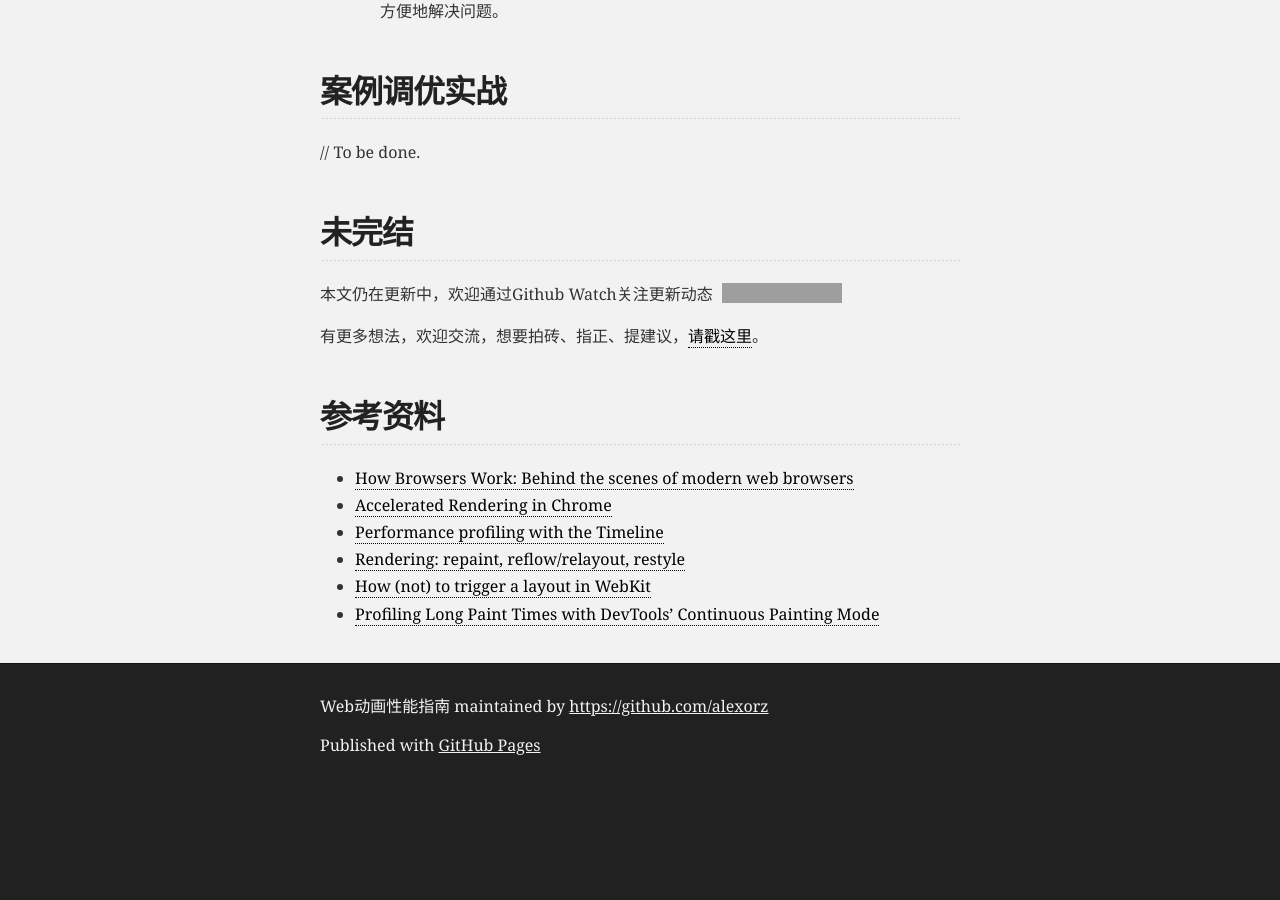
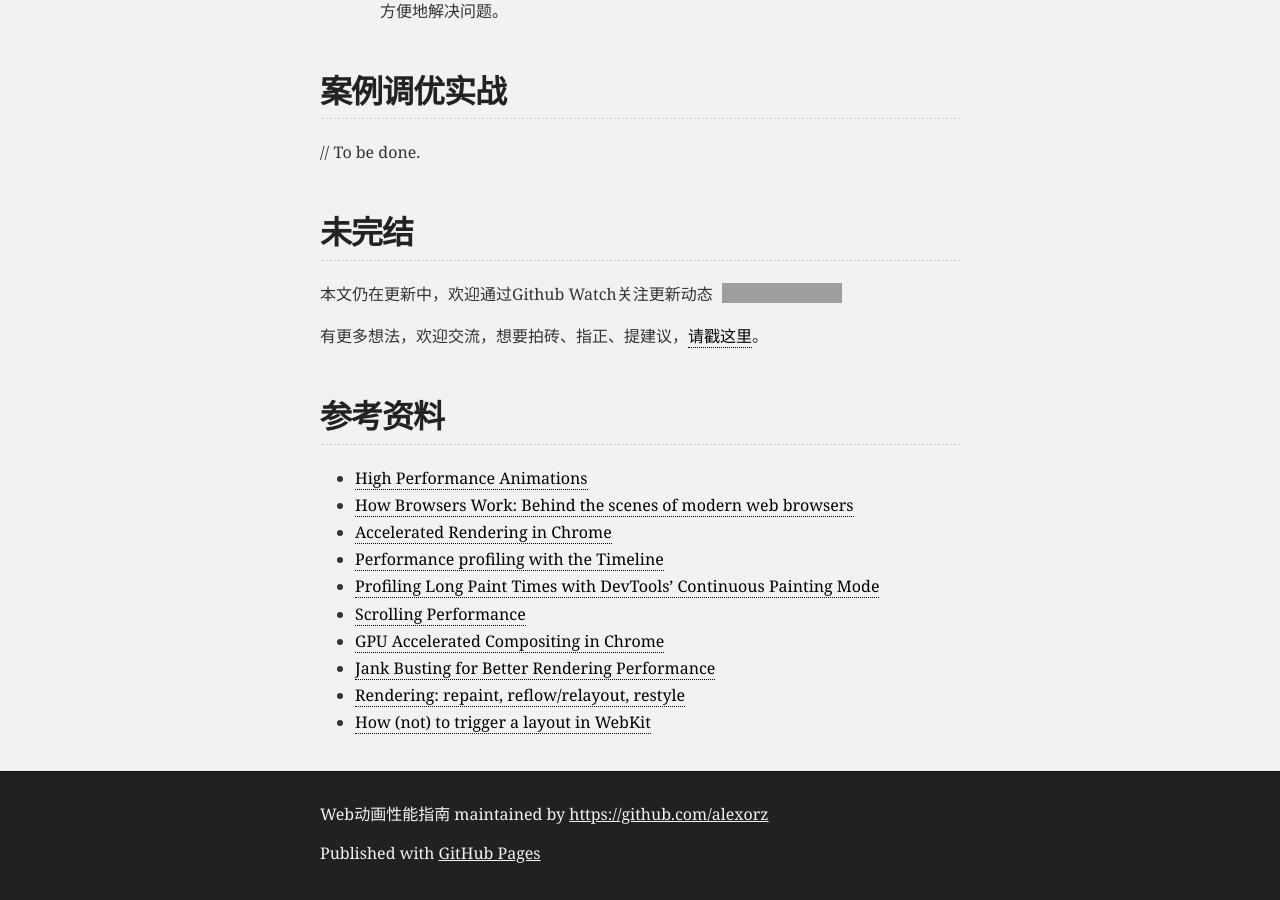
Before and after one commit to Alexorz/animation-performance-guide, a Jekyll site: the page built from index.md, in a window 1280 px wide and 900 px high, scrolled down 9200 px. Built offline with Jekyll 4.4.1, drawn with Linux system fonts in a browser that asks for light colours; before the commit the page ends 9992 px from its top, so only the background shows below that.

Commit message:
增加参考资料链接

```diff
--- a/index.md
+++ b/index.md
@@ -236,12 +236,16 @@ Chrome对各个层分别进行排版、绘图，再将绘图结果作为“[纹
 
 
 ## 参考资料
+* [High Performance Animations](http://www.html5rocks.com/en/tutorials/speed/high-performance-animations/)
 * [How Browsers Work: Behind the scenes of modern web browsers](http://www.html5rocks.com/en/tutorials/internals/howbrowserswork/)
 * [Accelerated Rendering in Chrome](http://www.html5rocks.com/zh/tutorials/speed/layers/)
 * [Performance profiling with the Timeline](https://developer.chrome.com/devtools/docs/timeline)
+* [Profiling Long Paint Times with DevTools' Continuous Painting Mode](http://updates.html5rocks.com/2013/02/Profiling-Long-Paint-Times-with-DevTools-Continuous-Painting-Mode)
+* [Scrolling Performance](http://www.html5rocks.com/zh/tutorials/speed/scrolling/)
+* [GPU Accelerated Compositing in Chrome](http://www.chromium.org/developers/design-documents/gpu-accelerated-compositing-in-chrome)
+* [Jank Busting for Better Rendering Performance](http://www.html5rocks.com/en/tutorials/speed/rendering/)
 * [Rendering: repaint, reflow/relayout, restyle](http://www.phpied.com/rendering-repaint-reflowrelayout-restyle/)
 * [How (not) to trigger a layout in WebKit](http://gent.ilcore.com/2011/03/how-not-to-trigger-layout-in-webkit.html)
-* [Profiling Long Paint Times with DevTools' Continuous Painting Mode](http://updates.html5rocks.com/2013/02/Profiling-Long-Paint-Times-with-DevTools-Continuous-Painting-Mode)
 
 
 <script>
```
